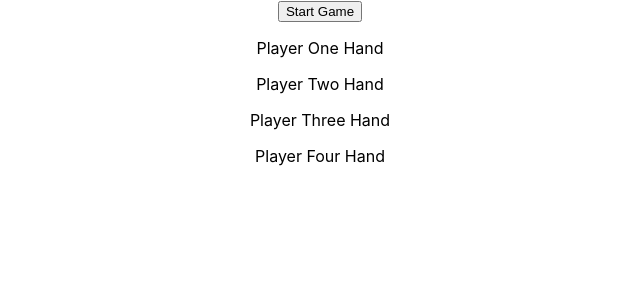
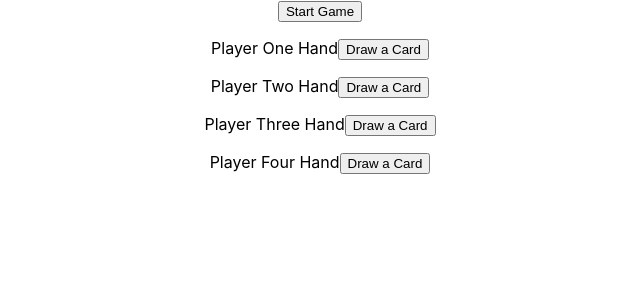
Before and after one commit to jchwv5/game, a React (Create React App) app: page / in a window 1280 px wide. Shown: the top 300 px of the page, without its empty margins (320-960 px from the left). Built offline with nearby package versions, Linux system fonts and the light colour scheme.

Commit message:
add functionality for dealing and individual card to a player

```diff
--- a/src/components/deck/deck.js
+++ b/src/components/deck/deck.js
@@ -49,6 +49,7 @@ const buildDeck = () => {
           suitIndex: Math.floor(i / cards.length),
           suit: suits[Math.floor(i / cards.length)],
           cardValue: values[i % values.length],
+          cardIndex: i % cards.length,
           card: cards[i % cards.length]
         });
       }
--- a/src/components/game/game.js
+++ b/src/components/game/game.js
@@ -1,13 +1,13 @@
-import {useState, useEffect} from 'react';
+import { useState, useEffect } from 'react';
 import buildDeck from '../deck/deck';
-import { sortHand, startGame } from './gameHelpers';
+import { dealOnePlayer, startGame } from './gameHelpers';
 import styles from './game.module.css'
 
 const Game = () => {
-    const [playerOneHand] = useState([]);
-    const [playerTwoHand] = useState([]);
-    const [playerThreeHand] = useState([]);
-    const [playerFourHand] = useState([]);
+    const [playerOneHand, setPlayerOneHand] = useState([]);
+    const [playerTwoHand, setplayerTwoHand] = useState([]);
+    const [playerThreeHand, setPlayerThreeHand] = useState([]);
+    const [playerFourHand, setPlayerFourHand] = useState([]);
     const [deck, setDeck] = useState([]);
 
     useEffect(() => {
@@ -20,15 +20,25 @@ const Game = () => {
                 setDeck,
                 buildDeck,
                 playerOneHand,
+                setPlayerOneHand,
                 playerTwoHand,
+                setplayerTwoHand,
                 playerThreeHand,
+                setPlayerThreeHand,
                 playerFourHand,
+                setPlayerFourHand,
                 deck)}>
                 Start Game
                 </button>
             <div>
             <div className={styles.playerHand}>
             Player One Hand
+            <button onClick={() => dealOnePlayer(
+                playerOneHand,
+                setPlayerOneHand,
+                deck)}>
+                Draw a Card
+            </button>
             </div>
             <div>
             {playerOneHand.map((card) => (
@@ -37,6 +47,12 @@ const Game = () => {
             </div>
             <div className={styles.playerHand}>
             Player Two Hand
+            <button onClick={() => dealOnePlayer(
+                playerTwoHand,
+                setplayerTwoHand,
+                deck)}>
+                Draw a Card
+            </button>
             </div>
             <div>
             {playerTwoHand.map((card) => (
@@ -45,6 +61,12 @@ const Game = () => {
             </div>
             <div className={styles.playerHand}>
             Player Three Hand
+            <button onClick={() => dealOnePlayer(
+                playerThreeHand,
+                setPlayerThreeHand,
+                deck)}>
+                Draw a Card
+            </button>
             </div>
             <div>
             {playerThreeHand.map((card) => (
@@ -53,6 +75,12 @@ const Game = () => {
             </div>
             <div className={styles.playerHand}>
             Player Four Hand
+            <button onClick={() => dealOnePlayer(
+                playerFourHand,
+                setPlayerFourHand,
+                deck)}>
+                Draw a Card
+            </button>
             </div>
             <div>
             {playerFourHand.map((card) => (
--- a/src/components/game/gameHelpers.js
+++ b/src/components/game/gameHelpers.js
@@ -12,12 +12,22 @@ export function dealAllPlayers(playerOneHand, playerTwoHand, playerThreeHand, pl
     }
 }
 
+export function dealOnePlayer(playerhand, setPlayerHand, deck) {
+    playerhand.push(deck[0]);
+    deck.splice(0, 1);
+    sortHand(playerhand, setPlayerHand);
+}
+
 export function startGame(setDeck,
     buildDeck,
     playerOneHand,
+    setPlayerOneHand,
     playerTwoHand,
+    setplayerTwoHand,
     playerThreeHand,
+    setPlayerThreeHand,
     playerFourHand,
+    setPlayerFourHand,
     deck) {
         playerOneHand.length = 0;
         playerTwoHand.length = 0;
@@ -32,18 +42,19 @@ export function startGame(setDeck,
             5,
             deck
         )
-    sortHand(playerOneHand);
-    sortHand(playerTwoHand);
-    sortHand(playerThreeHand);
-    sortHand(playerFourHand);
+    sortHand(playerOneHand, setPlayerOneHand);
+    sortHand(playerTwoHand, setplayerTwoHand);
+    sortHand(playerThreeHand, setPlayerThreeHand);
+    sortHand(playerFourHand, setPlayerFourHand);
 }
 
-export function sortHand(cards) {
-    cards.sort(function (a, b) {
+export function sortHand(playerHand, setPlayerHand) {
+    playerHand.sort(function (a, b) {
         if (a.suitIndex < b.suitIndex ||
-            (a.suitIndex === b.suitIndex && a.cardValue < b.cardValue)) {
+            (a.suitIndex === b.suitIndex && a.cardIndex < b.cardIndex)) {
             return -1;
         }
         return 1;
     });
+    setPlayerHand([...playerHand])
 }
```
